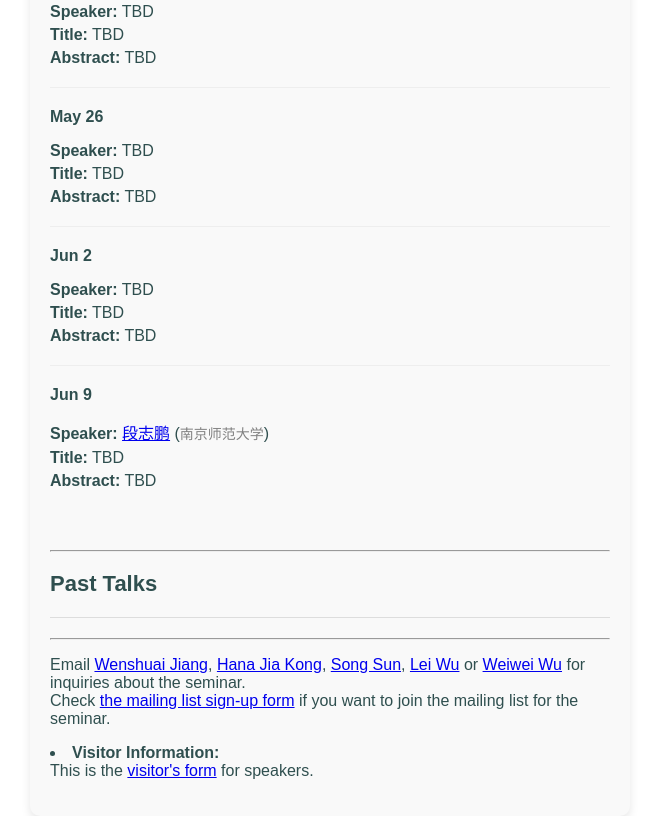
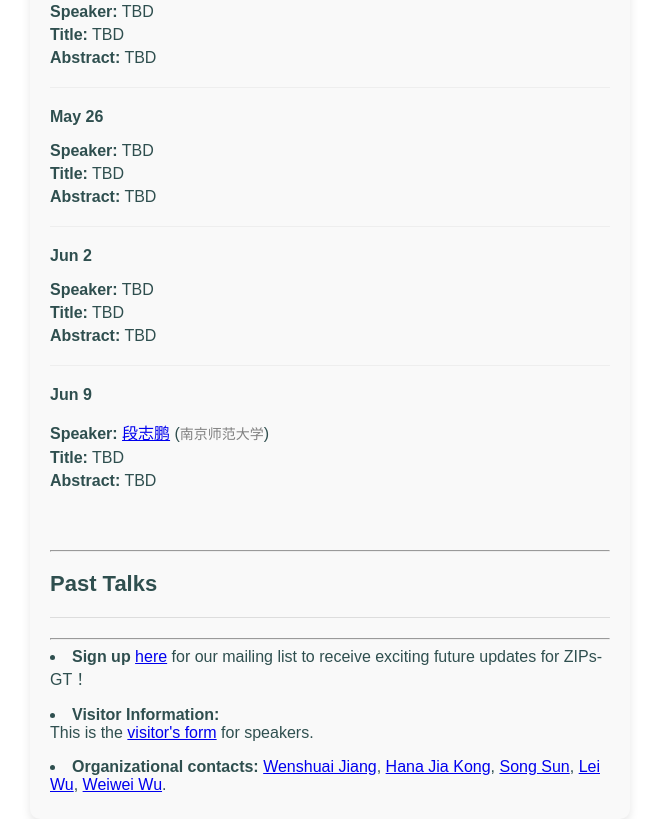
Before and after one commit to ZIPS-GT/ZIPS-GT.github.io, a plain HTML site: page index.html in a window 1280 px wide. Shown: the part 1891-2710 px from the top of the page, without its empty margins (310-969 px from the left). Drawn offline with Linux system fonts and the light colour scheme.

Commit message:
Update index.html

```diff
--- a/index.html
+++ b/index.html
@@ -166,21 +166,22 @@ As an application, we prove that a compact Kaehler manifold is uniruled if and o
         <li><b>Abstract:</b> TBD</li>
     </ul> -->
 <hr>
-<p>
-Email <a href="https://person.zju.edu.cn/wsjiang" target="_blank">Wenshuai Jiang</a>,
-<a href="https://hanajiakong.github.io/" target="_blank">Hana Jia Kong</a>,
-<a href="https://sites.google.com/view/songsun" target="_blank">Song Sun</a>,
-<a href="https://person.zju.edu.cn/0023042#970423" target="_blank">Lei Wu</a> or
-<a href="https://weiweiwu-math.github.io/" target="_blank">Weiwei Wu</a>
- for inquiries about the seminar.
-<br>
-Check <a href="https://forms.office.com/r/7qXLDwHF3L">the mailing list sign-up form</a> if you want to join the mailing list for the seminar.
+
+<li><b>Sign up</b> <a href="https://forms.office.com/r/7qXLDwHF3L">here</a> for our mailing list to receive exciting future updates for ZIPs-GT！
 </p>
 <li><b>Visitor Information:</b>
 <br>
 This is the <a href="ZIPs-VisitorForm.doc">visitor's form</a> for speakers.
 </p>
 
+<p><li><b>Organizational contacts:</b>
+<a href="https://person.zju.edu.cn/wsjiang" target="_blank">Wenshuai Jiang</a>,
+<a href="https://hanajiakong.github.io/" target="_blank">Hana Jia Kong</a>,
+<a href="https://sites.google.com/view/songsun" target="_blank">Song Sun</a>,
+<a href="https://person.zju.edu.cn/0023042#970423" target="_blank">Lei Wu</a>,
+<a href="https://weiweiwu-math.github.io/" target="_blank">Weiwei Wu</a>.
+<br>
+
 </div>
 
 </body>
```
